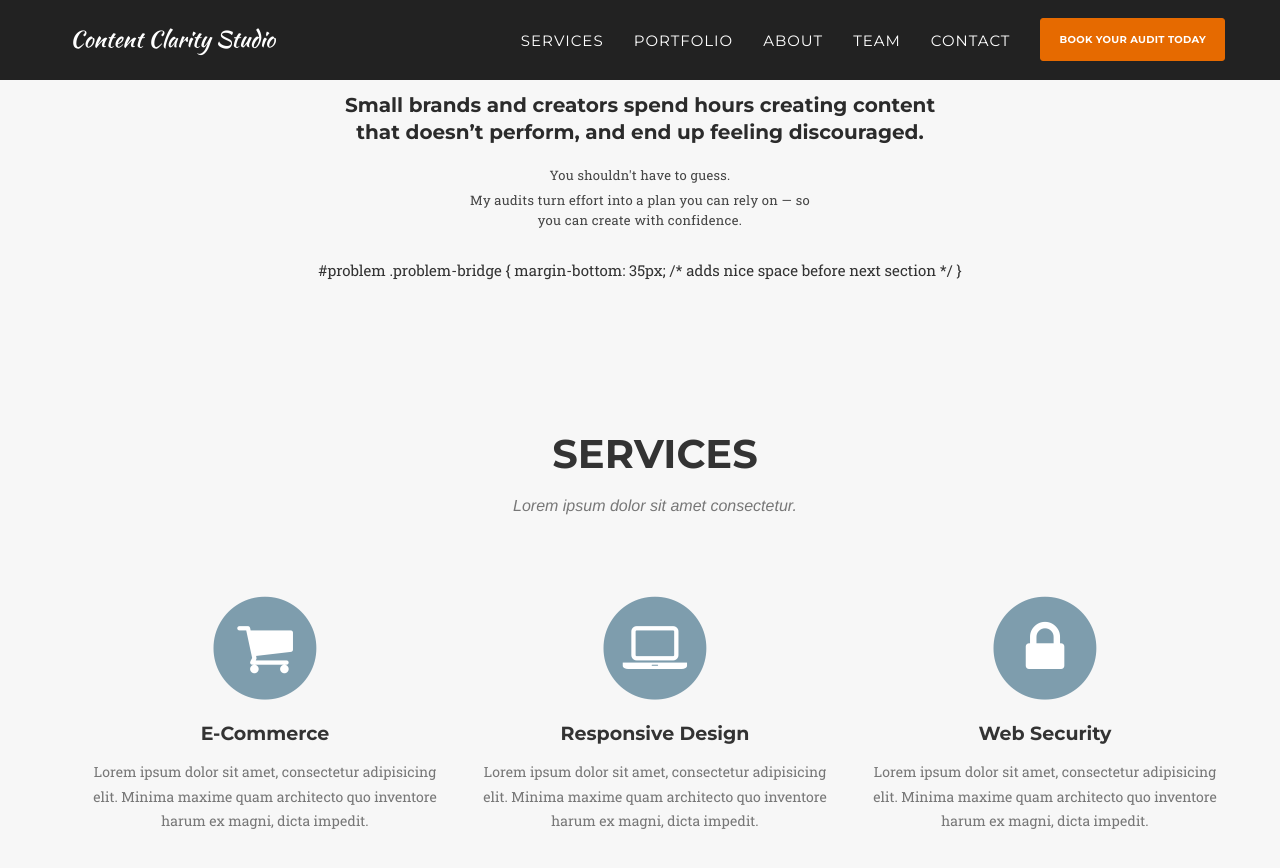
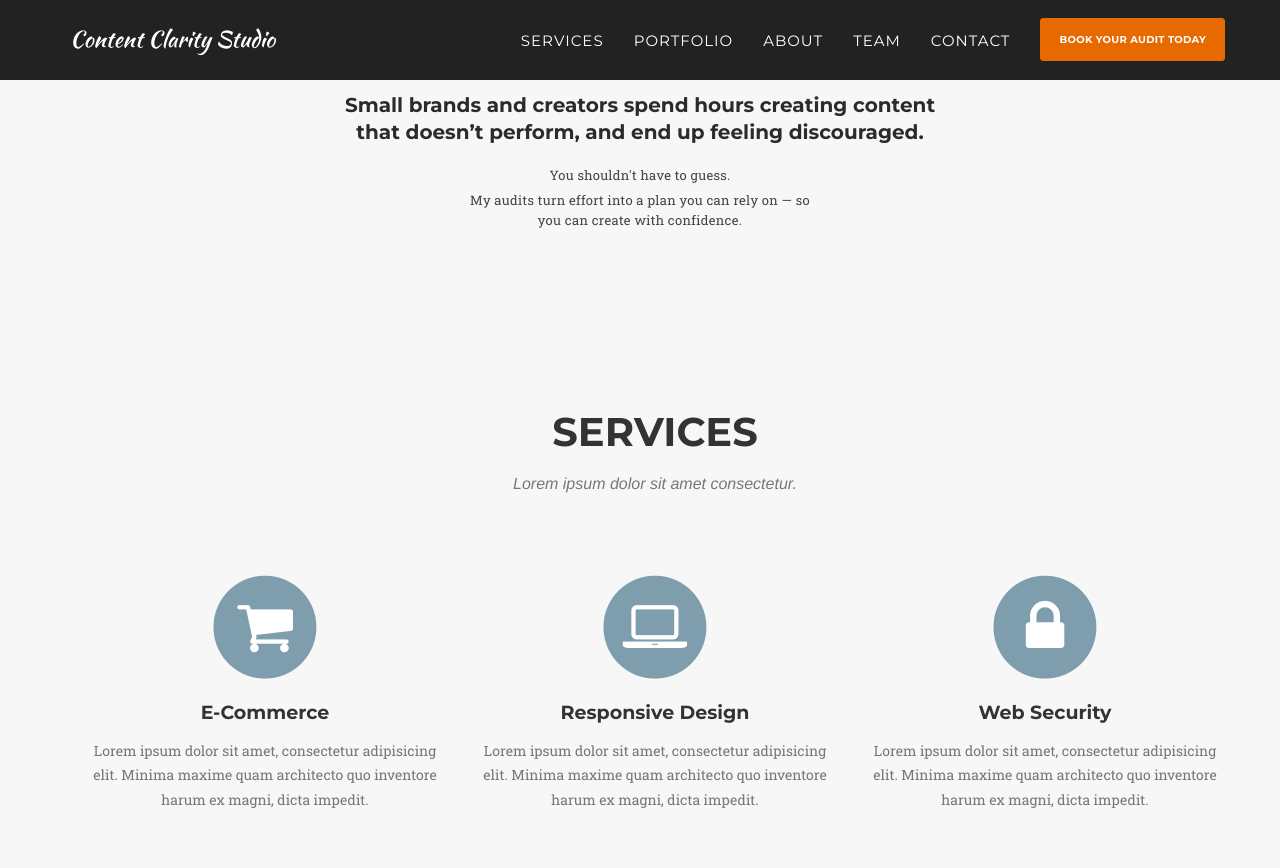
Before and after one commit to ContentClarityStudio/contentclaritystudio.github.io, a Jekyll site: the page built from index.html, in a window 1280 px wide and 900 px high, scrolled down 1060 px. Shown: the top 868 px of the window. Built offline with Jekyll 4.4.1, drawn with Linux system fonts in a browser that asks for light colours; some web fonts are replaced.

Commit message:
Update problem.html

```diff
--- a/_includes/problem.html
+++ b/_includes/problem.html
@@ -13,6 +13,3 @@
   You shouldn't have to guess.<br><br>
   My audits turn effort into a plan you can rely on — so you can create with confidence.
 </p>
-#problem .problem-bridge {
-  margin-bottom: 35px; /* adds nice space before next section */
-}
```
